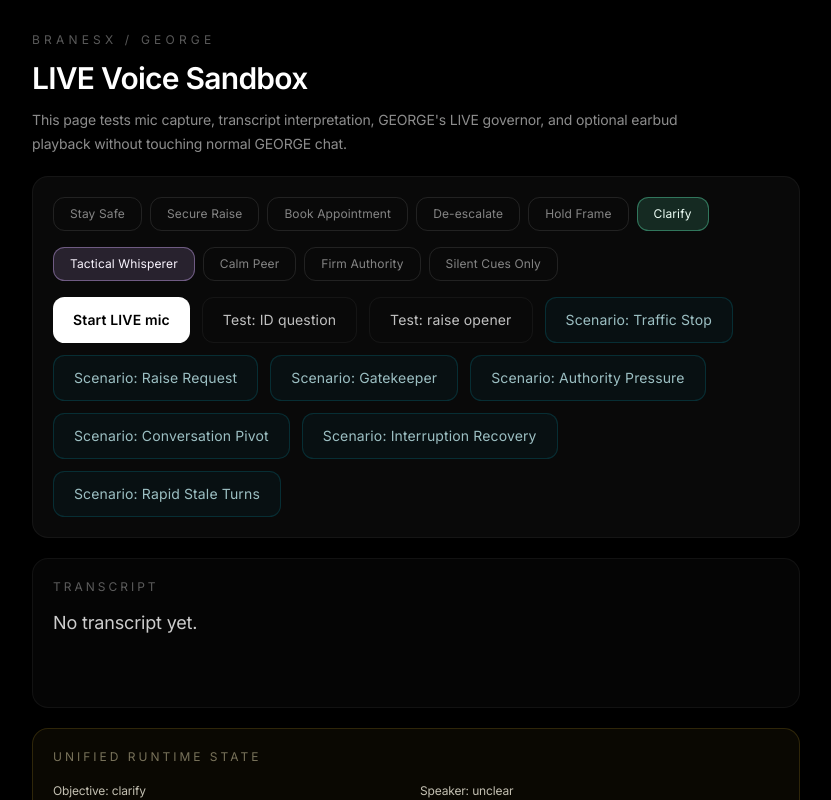
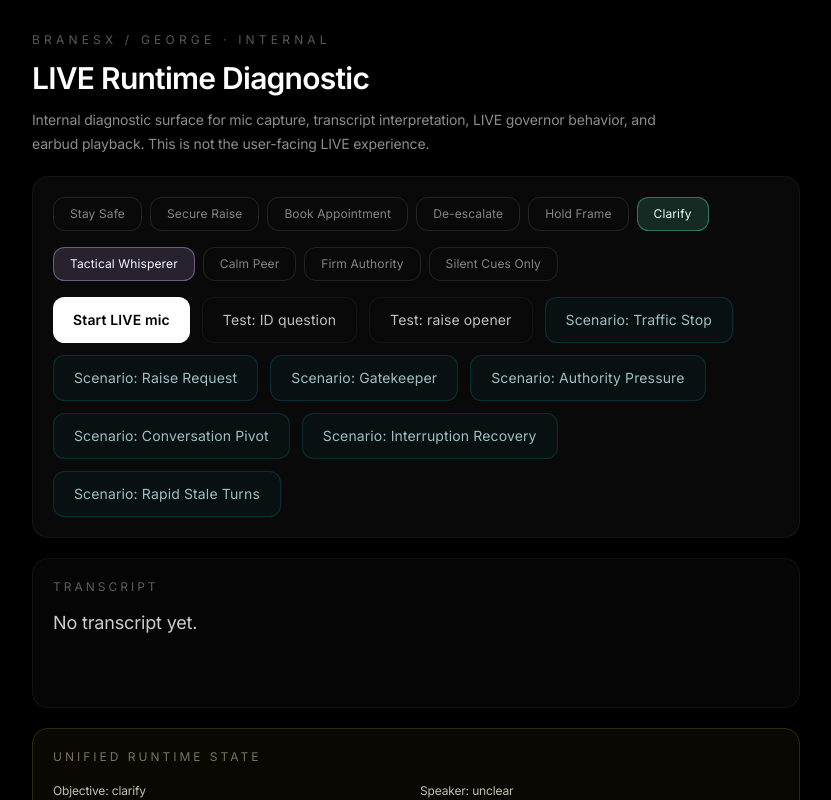
Before and after one commit to LesKemVal/ai-clarity, a Next.js app: page /live-voice in a window 1280 px wide. Shown: the top 800 px of the page, without its empty margins (224-1055 px from the left). Built offline with nearby package versions, Linux system fonts and the light colour scheme.

Commit message:
Clarify LIVE voice diagnostic surface

```diff
--- a/app/live-voice/page.tsx
+++ b/app/live-voice/page.tsx
@@ -832,10 +832,10 @@ function isForceIntervention(text: string) {
     <main className="min-h-screen bg-black px-5 py-8 text-white">
       <div className="mx-auto flex max-w-3xl flex-col gap-5">
         <div>
-          <p className="text-xs uppercase tracking-[0.35em] text-white/35">BRANESx / GEORGE</p>
-          <h1 className="mt-3 text-3xl font-semibold tracking-tight">LIVE Voice Sandbox</h1>
+          <p className="text-xs uppercase tracking-[0.35em] text-white/35">BRANESx / GEORGE · INTERNAL</p>
+          <h1 className="mt-3 text-3xl font-semibold tracking-tight">LIVE Runtime Diagnostic</h1>
           <p className="mt-3 max-w-2xl text-sm leading-6 text-white/55">
-            This page tests mic capture, transcript interpretation, GEORGE&apos;s LIVE governor, and optional earbud playback without touching normal GEORGE chat.
+            Internal diagnostic surface for mic capture, transcript interpretation, LIVE governor behavior, and earbud playback. This is not the user-facing LIVE experience.
           </p>
         </div>
 
```
